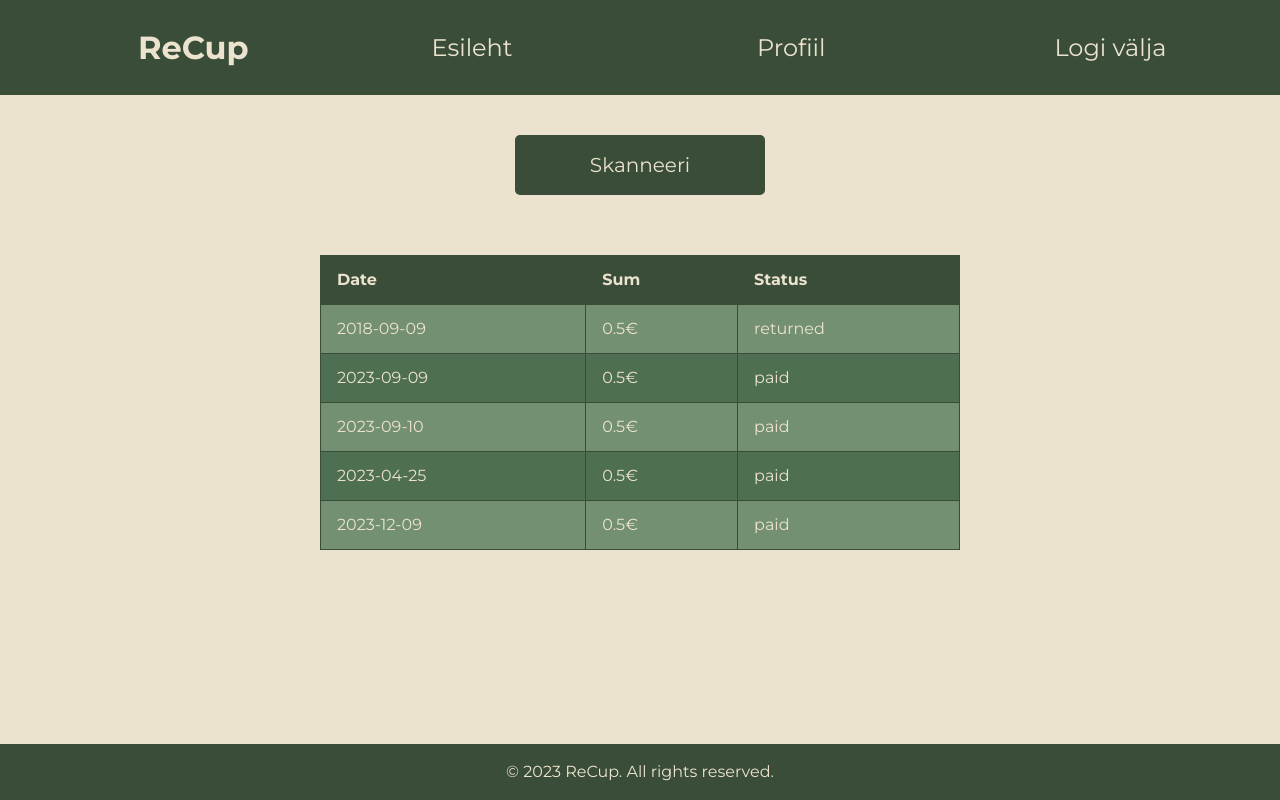
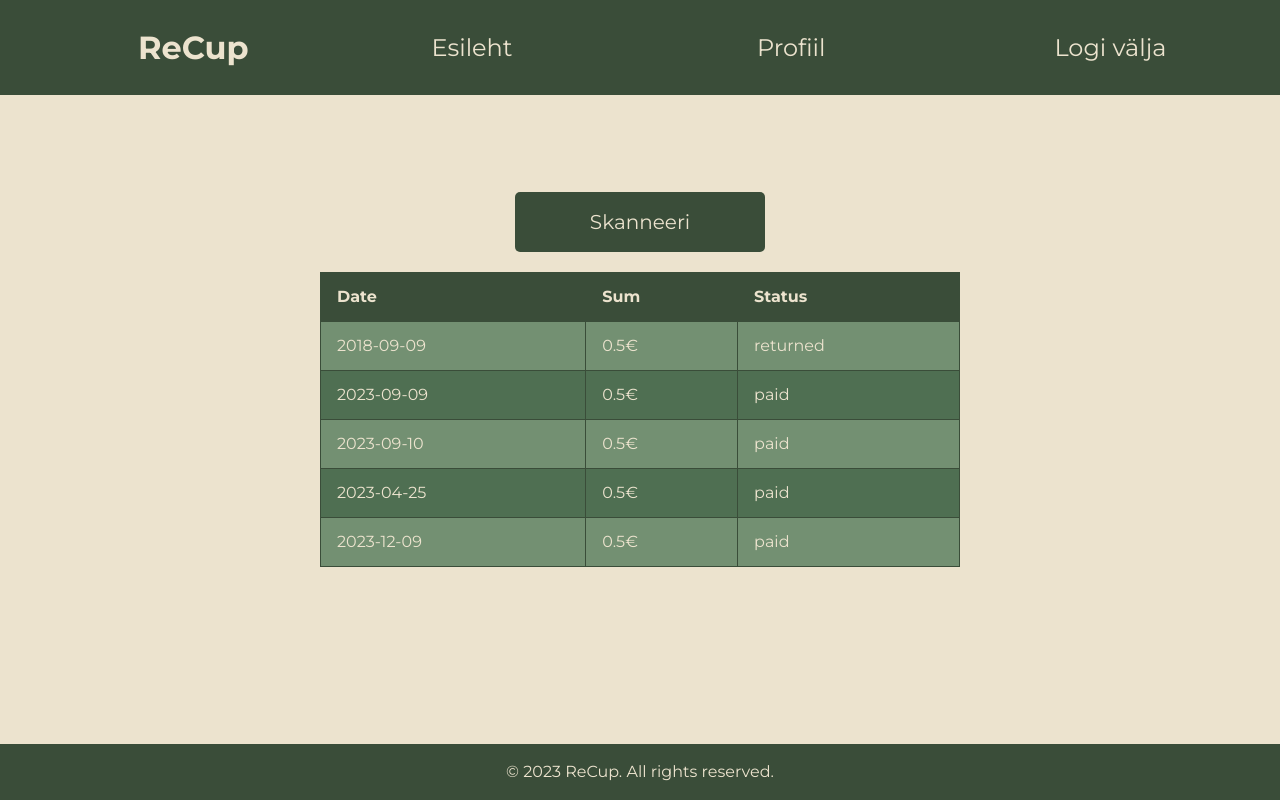
Before and after one commit to luckasw/MITS-Hackathon, a Nuxt app: page /dashboard in a window 1280 px wide. Built offline with nearby package versions, Linux system fonts and the light colour scheme; no server answers.

Commit message:
Centered the content

```diff
--- a/layouts/default.vue
+++ b/layouts/default.vue
@@ -17,6 +17,9 @@
 }
 
 .content {
+  position: relative;
+  height: 100%;
+  width: 100%;
   flex-grow: 1;
 }
 </style>
--- a/pages/dashboard.vue
+++ b/pages/dashboard.vue
@@ -4,20 +4,30 @@ const appConfig = useAppConfig();
 
 <template>
   <div class="dashboard-main">
-    <Button buttonText="Skanneeri"/>
-    <History />
+    <div class="dashboard-content">
+      <Button buttonText="Skanneeri" />
+      <History />
+    </div>
   </div>
 </template>
 
 <style lang="scss" scoped>
-@import '~/assets/main';
+@import "~/assets/main";
 
 .dashboard-main {
-  margin-top: 5vh;
+  position: absolute;
+  height: 100%;
+  width: 100%;
   display: flex;
   justify-content: center;
   align-items: center;
-  flex-direction: column;
-  gap: 5vh;
+  bottom: 40px;
+
+  .dashboard-content {
+    display: flex;
+    justify-content: center;
+    flex-direction: column;
+    align-items: center;
+  }
 }
 </style>
--- a/pages/profile.vue
+++ b/pages/profile.vue
@@ -32,6 +32,7 @@ onMounted(() => {
 
 <template>
   <div class="profile-main">
+    <div class="profile-content">
       <div class="profile-header">
         <h1>User Profile</h1>
       </div>
@@ -44,18 +45,30 @@ onMounted(() => {
         <p>EE568384734588346348</p>
       </div>
     </div>
+  </div>
 </template>
 
 <style lang="scss" scoped>
 @import "~/assets/main";
 
 .profile-main {
-  max-width: 600px;
-  margin: 0 auto;
-  padding: 20px;
   display: flex;
   flex-direction: column;
   gap: 30px;
+  position: absolute;
+  height: 100%;
+  width: 100%;
+  justify-content: center;
+  align-items: center;
+  bottom: 40px;
+
+  .profile-content {
+    max-width: 600px;
+    width: 80%;
+    display: flex;
+    gap: 30px;
+    flex-direction: column;
+  }
 
   .profile-header {
     text-align: center;
@@ -74,6 +87,7 @@ onMounted(() => {
     h4 {
       margin: 10px 0;
       color: $background;
+      overflow-wrap: break-word;
     }
   }
 }
```
Lines whose indentation alone changed are shown as unchanged.
